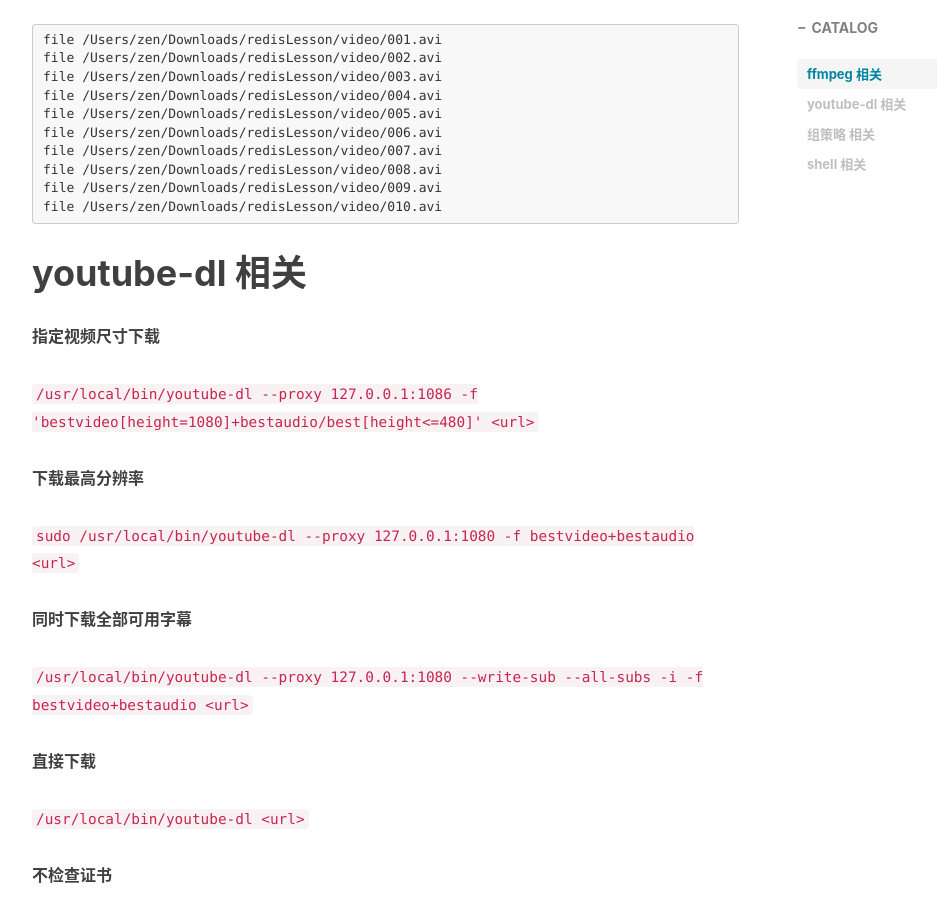
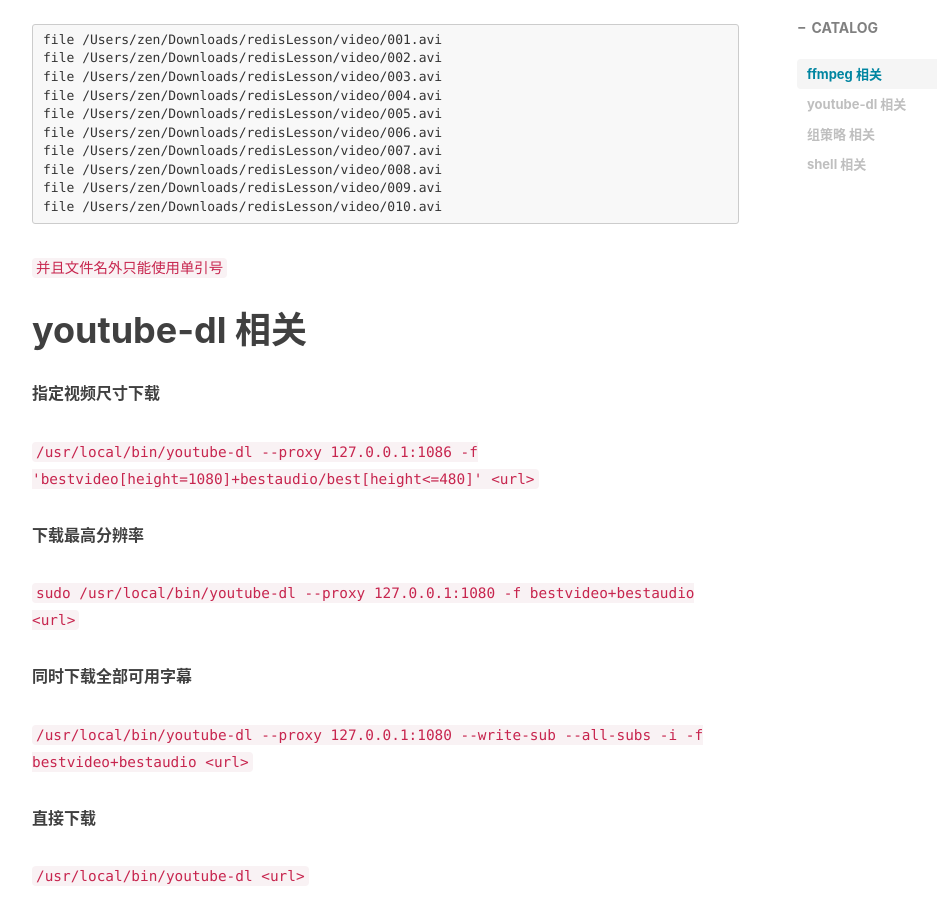
Before and after one commit to zhangyiming748/index, a Jekyll site: the page built from _posts/2019-10-11-cmd.md, in a window 1280 px wide and 900 px high, scrolled down 2292 px. Shown: the whole window, without its empty margins (233-1170 px from the left). Built offline with Jekyll 4.4.1, drawn with Linux system fonts in a browser that asks for light colours; nearby versions of some CDN libraries; comment, search, counter and statistics services are not loaded.

Commit message:
添加ffmpeg血的教训

````diff
--- a/_posts/2019-10-11-cmd.md
+++ b/_posts/2019-10-11-cmd.md
@@ -83,6 +83,7 @@ file /Users/zen/Downloads/redisLesson/video/008.avi
 file /Users/zen/Downloads/redisLesson/video/009.avi
 file /Users/zen/Downloads/redisLesson/video/010.avi
 ```
+`并且文件名外只能使用单引号`
 
 # youtube-dl 相关
 
````
